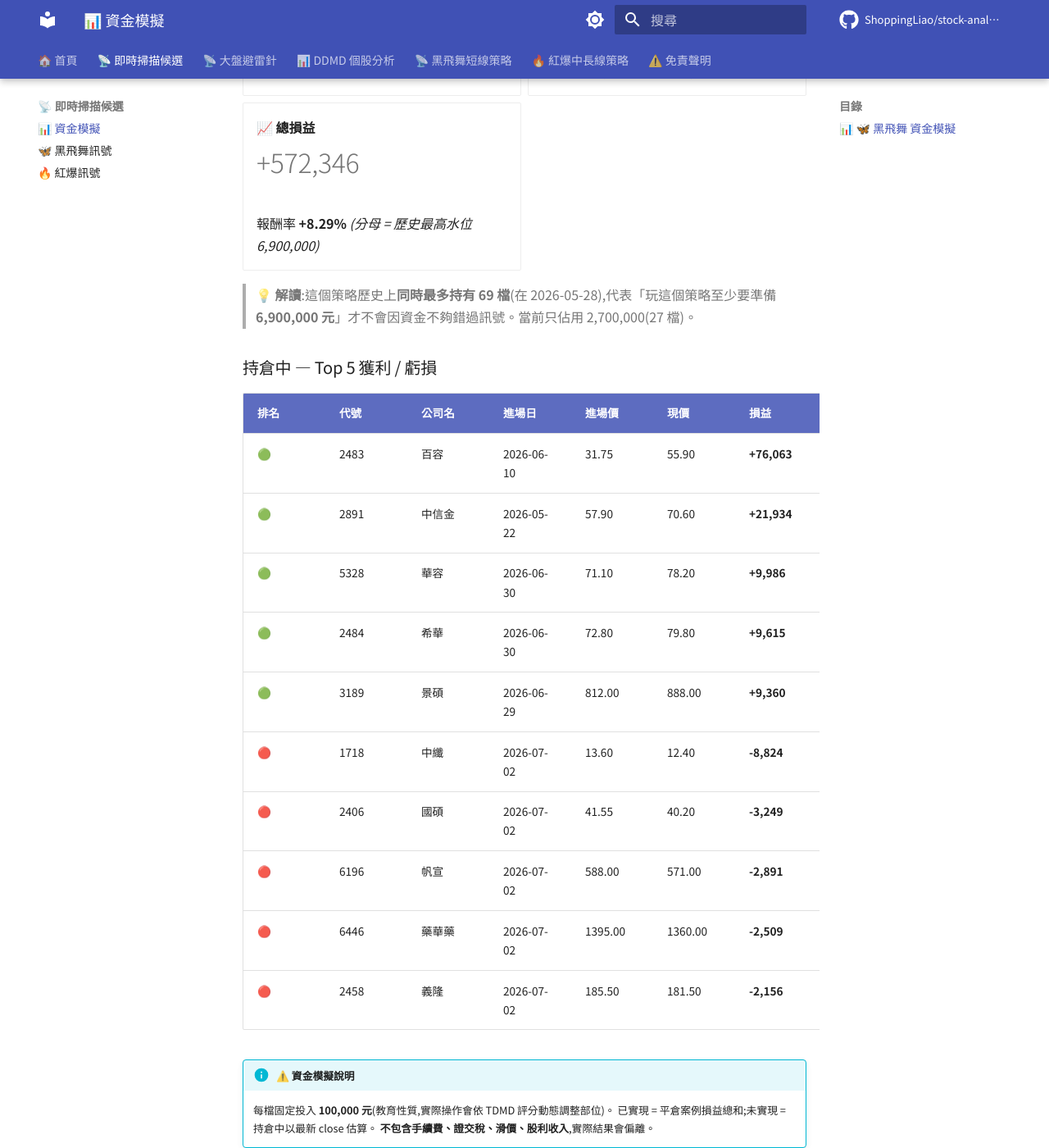
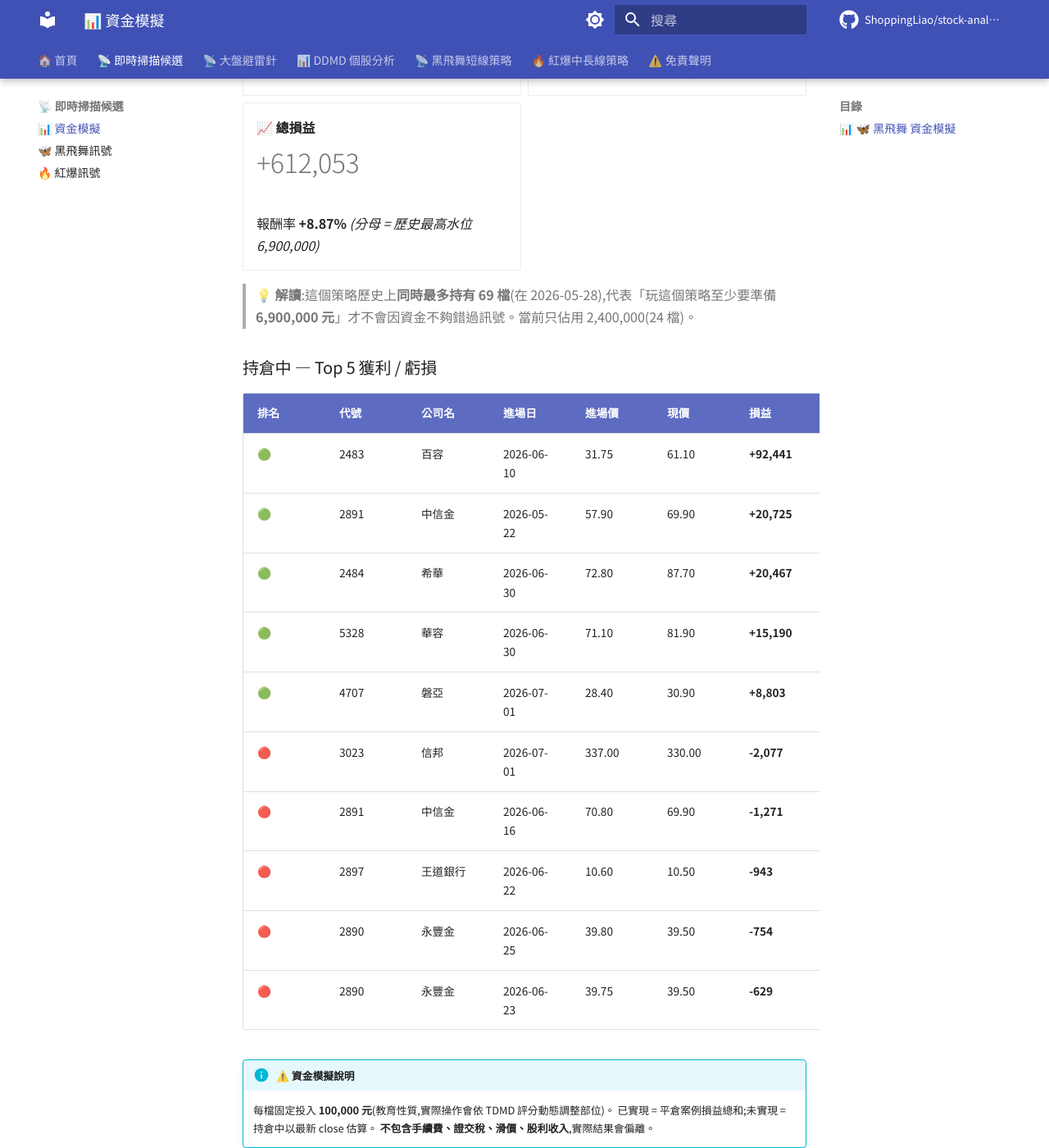
Before and after one commit to ShoppingLiao/stock-analysis-public, an MkDocs documentation site: the page built from docs/signals_capital.md, in a window 1280 px wide and 1400 px high, scrolled down 817 px. Shown: the whole window at 82% size. Built offline with MkDocs 1.6.1 and Material for MkDocs 9.7.7, drawn with Linux system fonts in a browser that asks for light colours; comment, search, counter and statistics services are not loaded; some of the changed text lies outside the part shown.

Commit message:
docs(signals): update BB + RB + capital (2026-07-02)

```diff
--- a/docs/signals_capital.md
+++ b/docs/signals_capital.md
@@ -17,9 +17,9 @@
 
 -   **💼 當前資金水位**
 
-    # 2,700,000
+    # 2,400,000
 
-    持倉 27 檔 × 100,000
+    持倉 24 檔 × 100,000
 
 -   **🌊 歷史最高水位**
 
@@ -29,40 +29,40 @@
 
 -   **🟢 已實現損益**
 
-    # +445,479
+    # +449,107
 
-    勝率 29.9% / 244 檔已平倉
+    勝率 30.4% / 247 檔已平倉
 
 -   **🟡 未實現損益**
 
-    # +126,866
+    # +162,946
 
-    持倉 27 檔(現價 vs 進場價)
+    持倉 24 檔(現價 vs 進場價)
 
 -   **📈 總損益**
 
-    # +572,346
+    # +612,053
 
-    報酬率 **+8.29%** _(分母 = 歷史最高水位 6,900,000)_
+    報酬率 **+8.87%** _(分母 = 歷史最高水位 6,900,000)_
 
 </div>
 
-> **💡 解讀**:這個策略歷史上**同時最多持有 69 檔**(在 2026-05-28),代表「玩這個策略至少要準備 **6,900,000 元**」才不會因資金不夠錯過訊號。當前只佔用 2,700,000(27 檔)。
+> **💡 解讀**:這個策略歷史上**同時最多持有 69 檔**(在 2026-05-28),代表「玩這個策略至少要準備 **6,900,000 元**」才不會因資金不夠錯過訊號。當前只佔用 2,400,000(24 檔)。
 
 ### 持倉中 — Top 5 獲利 / 虧損
 
 | 排名 | 代號 | 公司名 | 進場日 | 進場價 | 現價 | 損益 | 損益% |
 |------|------|--------|--------|--------|------|------|-------|
-| 🟢 | 2483 | 百容 | 2026-06-10 | 31.75 | 55.90 | **+76,063** | **+76.06%** |
-| 🟢 | 2891 | 中信金 | 2026-05-22 | 57.90 | 70.60 | **+21,934** | **+21.93%** |
-| 🟢 | 5328 | 華容 | 2026-06-30 | 71.10 | 78.20 | **+9,986** | **+9.99%** |
-| 🟢 | 2484 | 希華 | 2026-06-30 | 72.80 | 79.80 | **+9,615** | **+9.62%** |
-| 🟢 | 3189 | 景碩 | 2026-06-29 | 812.00 | 888.00 | **+9,360** | **+9.36%** |
-| 🔴 | 1718 | 中纖 | 2026-07-02 | 13.60 | 12.40 | **-8,824** | **-8.82%** |
-| 🔴 | 2406 | 國碩 | 2026-07-02 | 41.55 | 40.20 | **-3,249** | **-3.25%** |
-| 🔴 | 6196 | 帆宣 | 2026-07-02 | 588.00 | 571.00 | **-2,891** | **-2.89%** |
-| 🔴 | 6446 | 藥華藥 | 2026-07-02 | 1395.00 | 1360.00 | **-2,509** | **-2.51%** |
-| 🔴 | 2458 | 義隆 | 2026-07-02 | 185.50 | 181.50 | **-2,156** | **-2.16%** |
+| 🟢 | 2483 | 百容 | 2026-06-10 | 31.75 | 61.10 | **+92,441** | **+92.44%** |
+| 🟢 | 2891 | 中信金 | 2026-05-22 | 57.90 | 69.90 | **+20,725** | **+20.73%** |
+| 🟢 | 2484 | 希華 | 2026-06-30 | 72.80 | 87.70 | **+20,467** | **+20.47%** |
+| 🟢 | 5328 | 華容 | 2026-06-30 | 71.10 | 81.90 | **+15,190** | **+15.19%** |
+| 🟢 | 4707 | 磐亞 | 2026-07-01 | 28.40 | 30.90 | **+8,803** | **+8.80%** |
+| 🔴 | 3023 | 信邦 | 2026-07-01 | 337.00 | 330.00 | **-2,077** | **-2.08%** |
+| 🔴 | 2891 | 中信金 | 2026-06-16 | 70.80 | 69.90 | **-1,271** | **-1.27%** |
+| 🔴 | 2897 | 王道銀行 | 2026-06-22 | 10.60 | 10.50 | **-943** | **-0.94%** |
+| 🔴 | 2890 | 永豐金 | 2026-06-25 | 39.80 | 39.50 | **-754** | **-0.75%** |
+| 🔴 | 2890 | 永豐金 | 2026-06-23 | 39.75 | 39.50 | **-629** | **-0.63%** |
 
 !!! info "⚠️ 資金模擬說明"
     每檔固定投入 **100,000 元**(教育性質,實際操作會依 TDMD 評分動態調整部位)。
@@ -97,15 +97,15 @@
 
 -   **🟡 未實現損益**
 
-    # +3,729,613
+    # +4,093,228
 
     持倉 138 檔(現價 vs 進場價)
 
 -   **📈 總損益**
 
-    # +3,148,721
+    # +3,512,336
 
-    報酬率 **+19.80%** _(分母 = 歷史最高水位 15,900,000)_
+    報酬率 **+22.09%** _(分母 = 歷史最高水位 15,900,000)_
 
 </div>
 
@@ -115,16 +115,16 @@
 
 | 排名 | 代號 | 公司名 | 進場日 | 進場價 | 現價 | 損益 | 損益% |
 |------|------|--------|--------|--------|------|------|-------|
-| 🟢 | 2492 | 華新科 | 2026-05-13 | 200.00 | 603.00 | **+201,500** | **+201.50%** |
-| 🟢 | 2478 | 大毅 | 2026-05-07 | 80.10 | 225.50 | **+181,523** | **+181.52%** |
-| 🟢 | 3090 | 日電貿 | 2026-05-08 | 113.50 | 316.00 | **+178,414** | **+178.41%** |
-| 🟢 | 6834 | 天二科技 | 2026-05-08 | 48.10 | 127.00 | **+164,033** | **+164.03%** |
-| 🟢 | 2061 | 風青 | 2026-05-22 | 26.65 | 66.10 | **+148,030** | **+148.03%** |
-| 🔴 | 4741 | 泓瀚 | 2026-06-10 | 80.90 | 56.10 | **-30,655** | **-30.66%** |
-| 🔴 | 2474 | 可成 | 2026-06-03 | 257.00 | 203.00 | **-21,012** | **-21.01%** |
-| 🔴 | 2413 | 環科 | 2026-06-12 | 61.20 | 48.50 | **-20,752** | **-20.75%** |
-| 🔴 | 6126 | 信音 | 2026-06-03 | 42.65 | 35.20 | **-17,468** | **-17.47%** |
-| 🔴 | 3060 | 銘異 | 2026-06-22 | 41.65 | 34.80 | **-16,447** | **-16.45%** |
+| 🟢 | 2478 | 大毅 | 2026-05-07 | 80.10 | 228.00 | **+184,644** | **+184.64%** |
+| 🟢 | 2492 | 華新科 | 2026-05-13 | 200.00 | 561.00 | **+180,500** | **+180.50%** |
+| 🟢 | 3090 | 日電貿 | 2026-05-08 | 113.50 | 311.00 | **+174,009** | **+174.01%** |
+| 🟢 | 6834 | 天二科技 | 2026-05-08 | 48.10 | 130.00 | **+170,270** | **+170.27%** |
+| 🟢 | 6182 | 合晶 | 2026-05-08 | 56.90 | 148.50 | **+160,984** | **+160.98%** |
+| 🔴 | 4741 | 泓瀚 | 2026-06-10 | 80.90 | 61.70 | **-23,733** | **-23.73%** |
+| 🔴 | 2474 | 可成 | 2026-06-03 | 257.00 | 201.50 | **-21,595** | **-21.60%** |
+| 🔴 | 2413 | 環科 | 2026-06-12 | 61.20 | 48.25 | **-21,160** | **-21.16%** |
+| 🔴 | 6126 | 信音 | 2026-06-03 | 42.65 | 36.00 | **-15,592** | **-15.59%** |
+| 🔴 | 4938 | 和碩 | 2026-06-03 | 98.50 | 83.20 | **-15,533** | **-15.53%** |
 
 !!! info "⚠️ 資金模擬說明"
     每檔固定投入 **100,000 元**(教育性質,實際操作會依 TDMD 評分動態調整部位)。
@@ -139,9 +139,9 @@
 
 -   **💼 當前資金水位**
 
-    # 16,500,000
+    # 16,200,000
 
-    BB 2,700,000 + RB 13,800,000
+    BB 2,400,000 + RB 13,800,000
 
 -   **🌊 兩策略歷史最高水位**
 
@@ -151,21 +151,21 @@
 
 -   **🟢 已實現損益**
 
-    # -135,413
+    # -131,786
 
-    BB +445,479 + RB -580,892
+    BB +449,107 + RB -580,892
 
 -   **🟡 未實現損益**
 
-    # +3,856,480
+    # +4,256,174
 
-    BB +126,866 + RB +3,729,613
+    BB +162,946 + RB +4,093,228
 
 -   **📈 總損益**
 
-    # +3,721,067
+    # +4,124,389
 
-    報酬率 **+16.32%** _(分母 = 兩策略歷史最高水位)_
+    報酬率 **+18.09%** _(分母 = 兩策略歷史最高水位)_
 
 </div>
 
```
Also changed, not shown: docs/signals_black_butterfly.md (+26 -37 lines), docs/signals_red_burst.md (+12 -1 lines).
